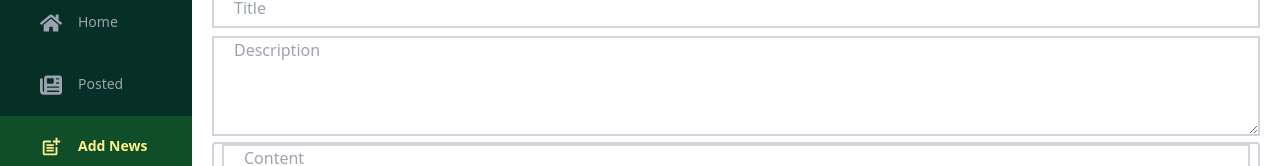
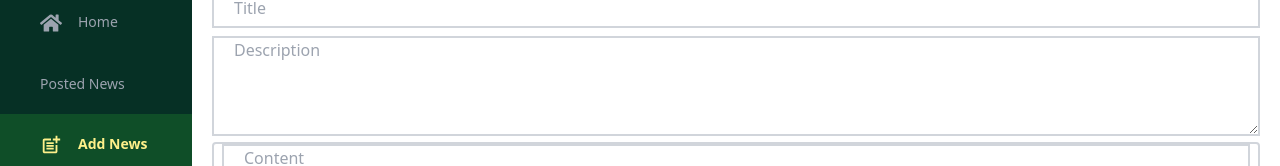
Before and after one commit to ashishmisal23/News-App, a React (Create React App) app: page /add in a window 1280 px wide. Shown: the part 164-330 px from the top of the page. Built offline with nearby package versions, Linux system fonts and the light colour scheme; sample sign-in values are in the browser's storage; the HTML template or start-up script is replaced by a standard one.

Commit message:
Edit News Added

```diff
--- a/src/components/SideBar.js
+++ b/src/components/SideBar.js
@@ -11,7 +11,7 @@ const SideBar = ({ showSideBar }) => {
   const navigate = useNavigate()
   const menuItems = [
     { id: 1, title: 'Home', path: '/home' },
-    { id: 2, title: 'Posted', path: '/posted' },
+    { id: 2, title: 'Posted News', path: '/posted' },
     { id: 3, title: 'Add News', path: '/add' },
     { id: 4, title: 'Profile', path: '/profile' },
     { id: 5, title: 'Logout', path: '/logout' },
```
